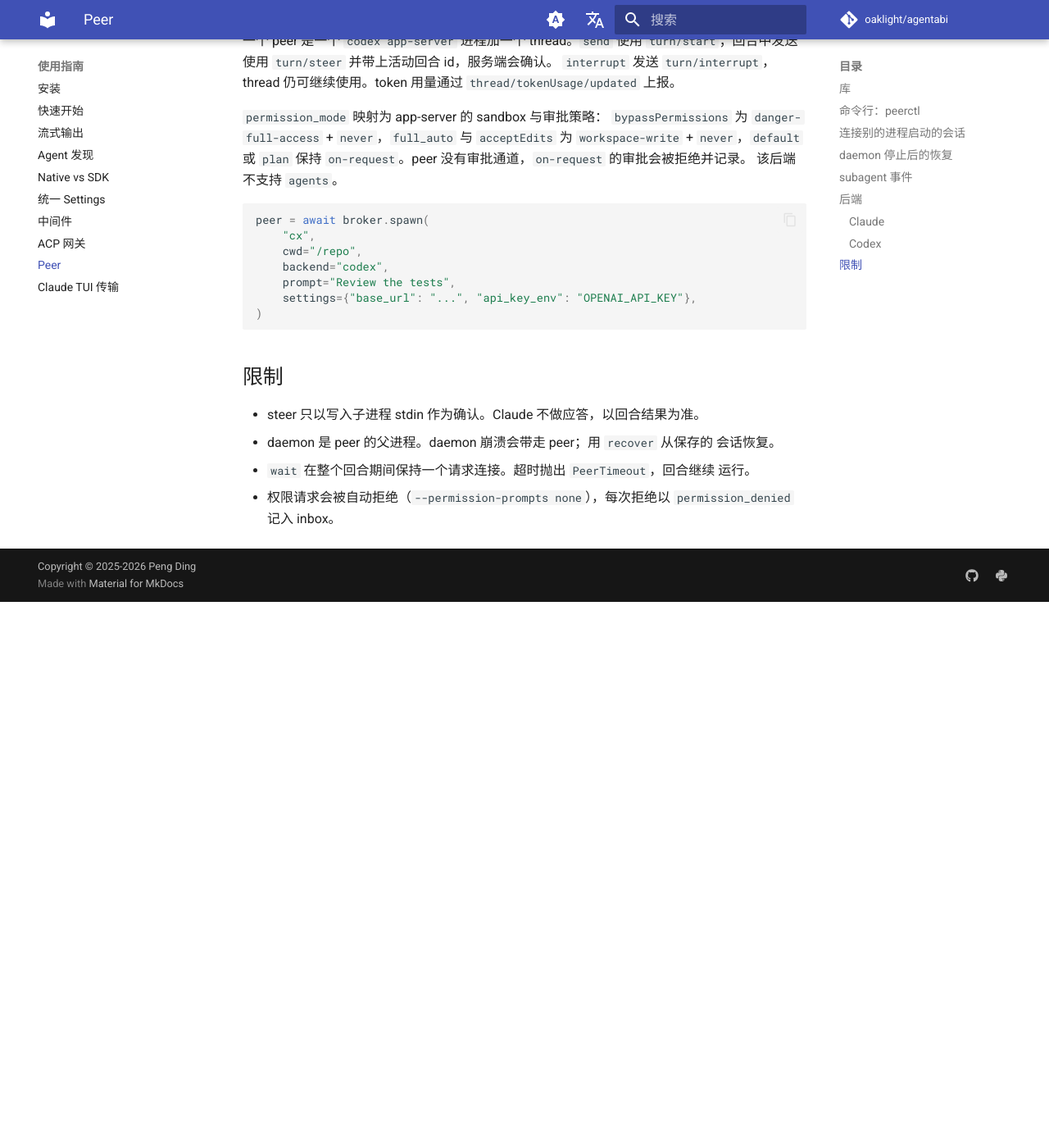
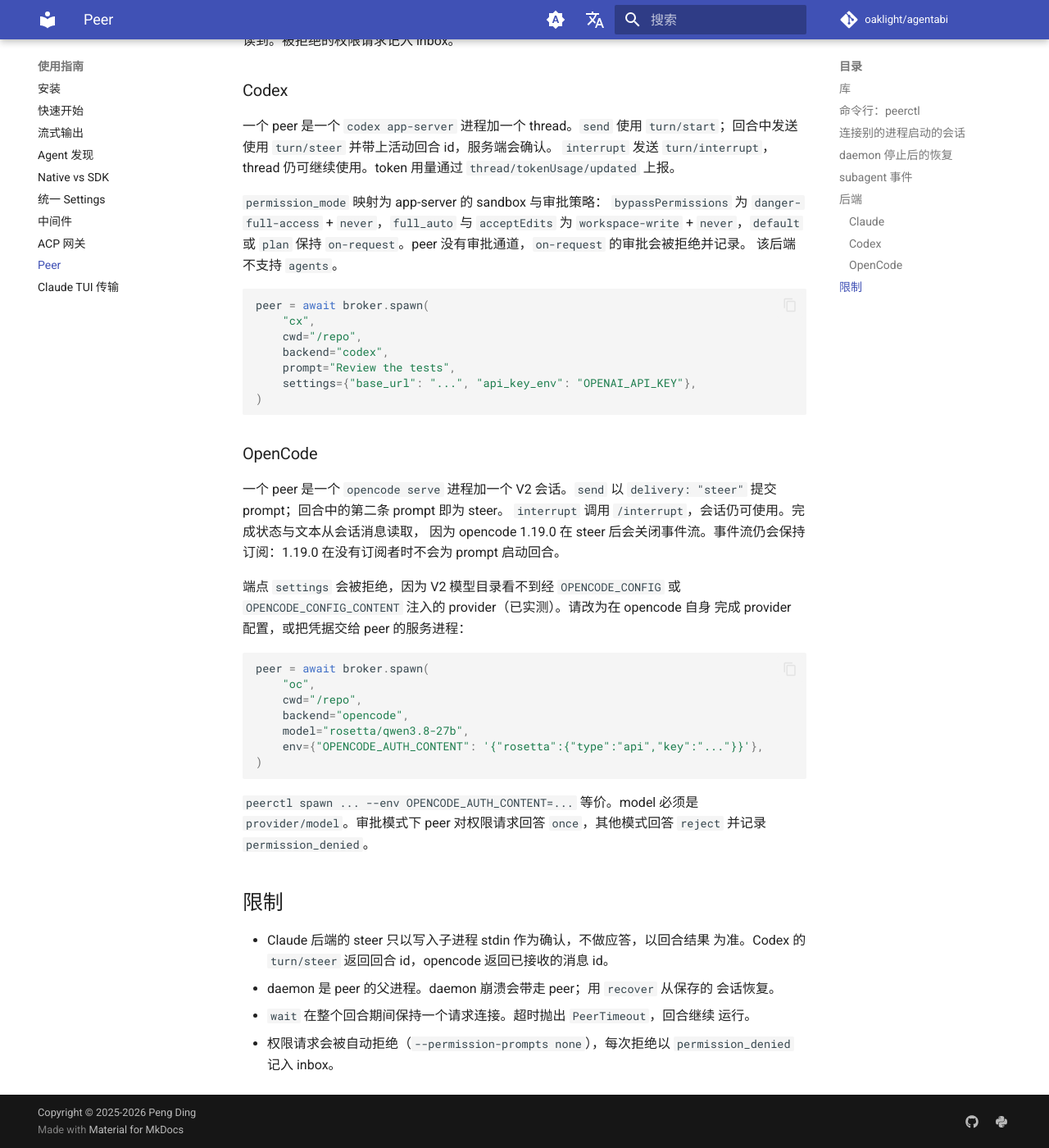
Before and after one commit to Oaklight/agentabi, an MkDocs documentation site: the page built from docs/usage/peers.md, in a window 1280 px wide and 1400 px high, scrolled down 4228 px. Shown: the whole window at 82% size. Built offline with MkDocs 1.6.1 and Material for MkDocs 9.7.7, drawn with Linux system fonts in a browser that asks for light colours; comment, search, counter and statistics services are not loaded; before the commit the page ends 4962 px from its top, so only the background shows below that; some of the changed text lies outside the part shown.

Commit message:
docs: add the OpenCode peer backend
Peer 指南新增 opencode 行、V2 会话路径、事件流怪癖、settings 限制与
OPENCODE_AUTH_CONTENT 方案。更新日志记录该后端。

Part of #99.

````diff
--- a/docs/usage/peers.md
+++ b/docs/usage/peers.md
@@ -17,6 +17,7 @@
 | --- | --- | --- | --- |
 | `claude`（默认） | `claude --print --input-format stream-json` | stdin 上的第二条 user 消息 | control request |
 | `codex` | `codex app-server --listen stdio://` | `turn/steer` | `turn/interrupt` |
+| `opencode` | `opencode serve`（V2 HTTP/SSE） | 带 `delivery: "steer"` 的第二条 prompt | `/api/session/{id}/interrupt` |
 
 两种后端的 peer API 与 `peerctl` 用法一致，差异见下文“后端”一节。
 
@@ -91,6 +92,8 @@ await peer.close()
 ```bash
 peerctl spawn reviewer --cwd /repo --prompt "Review the current branch"
 peerctl spawn cx --backend codex --cwd /repo --prompt "Review the tests"
+peerctl spawn oc --backend opencode --cwd /repo \
+    --model rosetta/qwen3.8-27b --env OPENCODE_AUTH_CONTENT="$AUTH"
 peerctl wait reviewer --timeout 300
 peerctl send reviewer "Check the tests too"
 peerctl steer reviewer "Do not edit files" --interrupt
@@ -194,9 +197,36 @@ peer = await broker.spawn(
 )
 ```
 
+### OpenCode
+
+一个 peer 是一个 `opencode serve` 进程加一个 V2 会话。`send` 以
+`delivery: "steer"` 提交 prompt；回合中的第二条 prompt 即为 steer。
+`interrupt` 调用 `/interrupt`，会话仍可使用。完成状态与文本从会话消息读取，
+因为 opencode 1.19.0 在 steer 后会关闭事件流。事件流仍会保持订阅：1.19.0
+在没有订阅者时不会为 prompt 启动回合。
+
+端点 `settings` 会被拒绝，因为 V2 模型目录看不到经 `OPENCODE_CONFIG` 或
+`OPENCODE_CONFIG_CONTENT` 注入的 provider（已实测）。请改为在 opencode 自身
+完成 provider 配置，或把凭据交给 peer 的服务进程：
+
+```python
+peer = await broker.spawn(
+    "oc",
+    cwd="/repo",
+    backend="opencode",
+    model="rosetta/qwen3.8-27b",
+    env={"OPENCODE_AUTH_CONTENT": '{"rosetta":{"type":"api","key":"..."}}'},
+)
+```
+
+`peerctl spawn ... --env OPENCODE_AUTH_CONTENT=...` 等价。model 必须是
+`provider/model`。审批模式下 peer 对权限请求回答 `once`，其他模式回答
+`reject` 并记录 `permission_denied`。
+
 ## 限制
 
-- steer 只以写入子进程 stdin 作为确认。Claude 不做应答，以回合结果为准。
+- Claude 后端的 steer 只以写入子进程 stdin 作为确认，不做应答，以回合结果
+  为准。Codex 的 `turn/steer` 返回回合 id，opencode 返回已接收的消息 id。
 - daemon 是 peer 的父进程。daemon 崩溃会带走 peer；用 `recover` 从保存的
   会话恢复。
 - `wait` 在整个回合期间保持一个请求连接。超时抛出 `PeerTimeout`，回合继续
````
Also changed, not shown: docs/changelog.md (+1 -0 lines).
